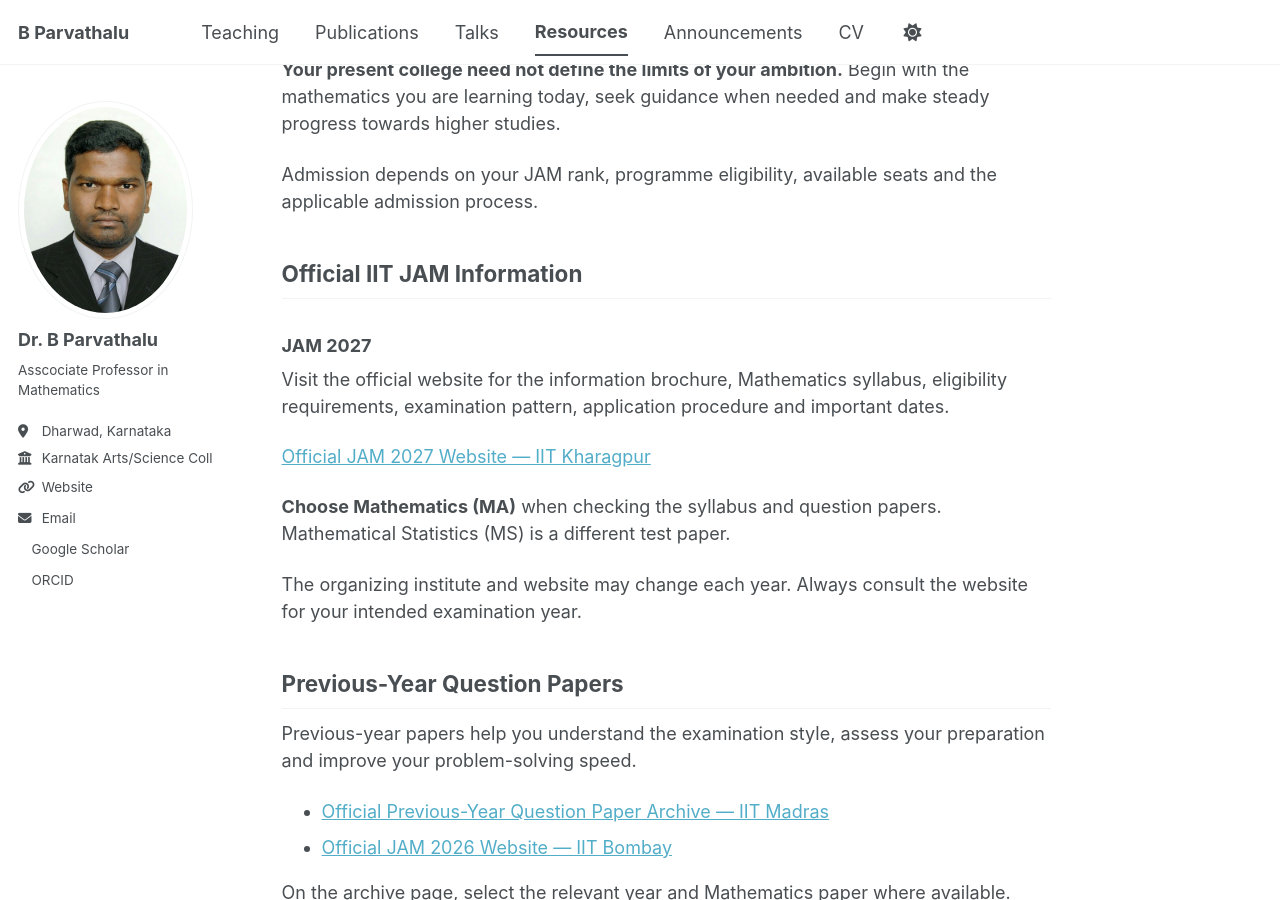
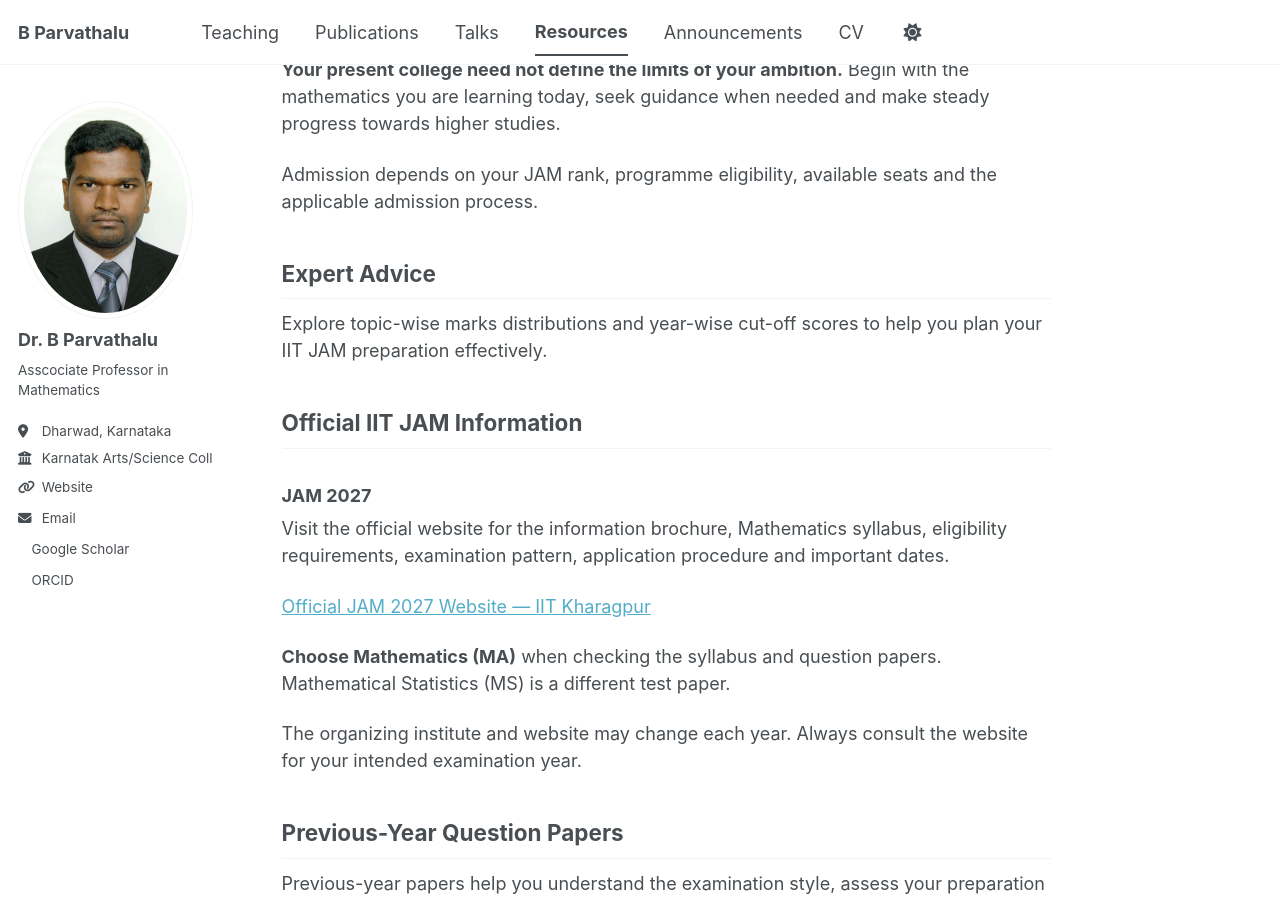
Before and after one commit to drbp-kcd/drbp-kcd.github.io, a Jekyll site: the page built from _resources/iit-jam-mathematics.md, in a window 1280 px wide and 900 px high, scrolled down 647 px. Built offline with Jekyll 4.4.1, drawn with Linux system fonts in a browser that asks for light colours; a style sheet for code colours, icons or effects is not loaded.

Commit message:
Update iit-jam-mathematics.md

```diff
--- a/_resources/iit-jam-mathematics.md
+++ b/_resources/iit-jam-mathematics.md
@@ -37,6 +37,10 @@ higher studies.
 
 Admission depends on your JAM rank, programme eligibility,
 available seats and the applicable admission process.
+
+## Expert Advice
+
+Explore topic-wise marks distributions and year-wise cut-off scores to help you plan your IIT JAM preparation effectively.
 
 ## Official IIT JAM Information
 
```
